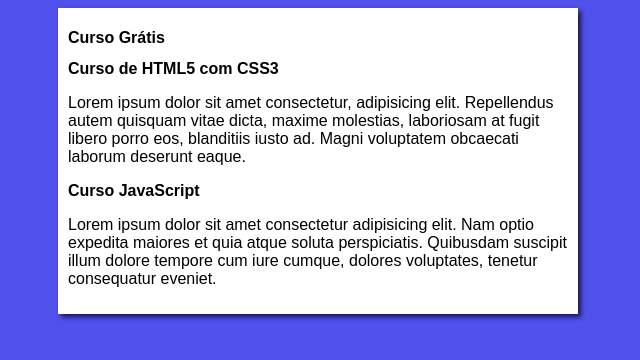
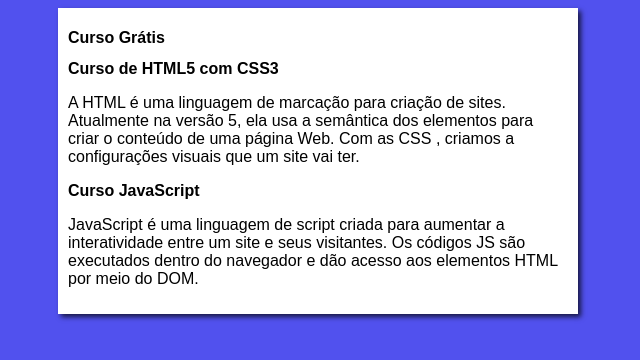
Before and after one commit to tipopamela/projeto-site, a plain HTML site: page index.html in a window 1280 px wide. Shown: the whole page, without its empty margins (322-962 px from the left). Drawn offline with Linux system fonts and the light colour scheme.

Commit message:
alteração do texto

```diff
--- a/index.html
+++ b/index.html
@@ -14,11 +14,11 @@
         </header>
         <article>
             <h2>Curso de HTML5 com CSS3</h2>
-            <p>Lorem ipsum dolor sit amet consectetur, adipisicing elit. Repellendus autem quisquam vitae dicta, maxime molestias, laboriosam at fugit libero porro eos, blanditiis iusto ad. Magni voluptatem obcaecati laborum deserunt eaque.</p>
+            <p>A HTML é uma linguagem de marcação para criação de sites. Atualmente na versão 5, ela usa a semântica dos elementos para criar o conteúdo de uma página Web. Com as CSS , criamos a configurações visuais que um site vai ter.</p>
         </article>
         <article>
             <h2>Curso JavaScript</h2>
-        <p>Lorem ipsum dolor sit amet consectetur adipisicing elit. Nam optio expedita maiores et quia atque soluta perspiciatis. Quibusdam suscipit illum dolore tempore cum iure cumque, dolores voluptates, tenetur consequatur eveniet.</p>
+        <p>JavaScript é uma linguagem de script criada para aumentar a interatividade entre um site e seus visitantes. Os códigos JS são executados dentro do navegador e dão acesso aos elementos HTML por meio do DOM.</p>
         </article>
     </main>
 </body>
```
